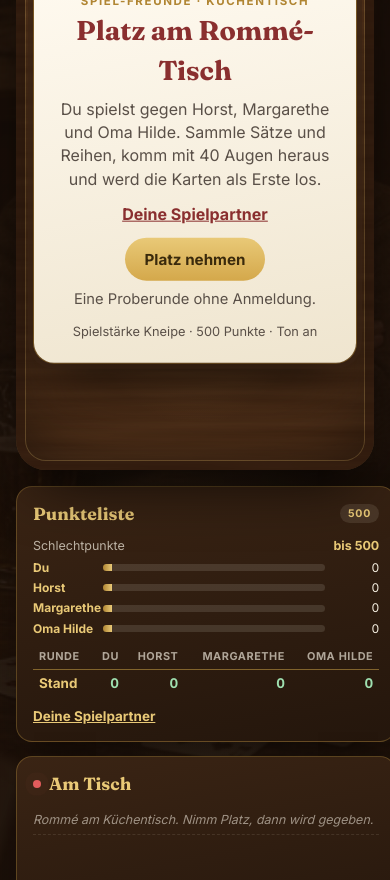
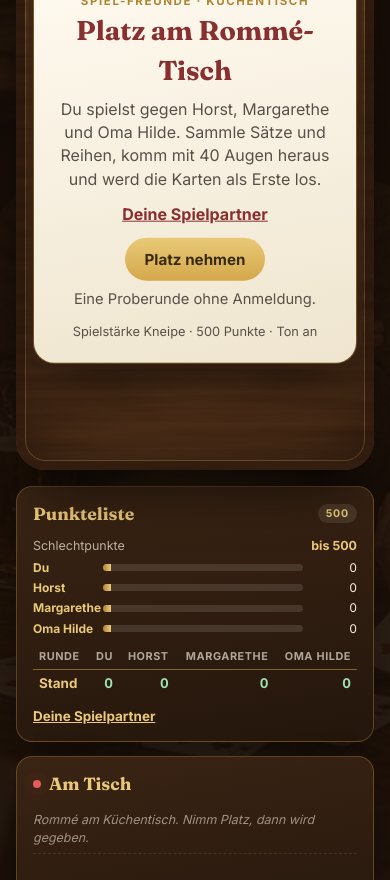
Before and after one commit to mike20082015/spiel-freunde, a plain HTML site: page public/romme/index.html in a window 390 px wide. Shown: the part 220-1100 px from the top of the page. Drawn offline with Linux system fonts and the light colour scheme; no server answers.

Commit message:
Keep Canasta and Rommé side cards inside a phone screen. (#35)
min-width: 0 on .side-card matches Skat, so the mobile sidebar track
shrinks to the viewport. At 390px the page scroll width goes from 395
to 390.

Co-authored-by: Cursor Agent <cursoragent@cursor.com>
Co-authored-by: mike20082015 <mike20082015@users.noreply.github.com>

```diff
--- a/public/canasta/css/canasta.css
+++ b/public/canasta/css/canasta.css
@@ -190,7 +190,7 @@ button.card{padding:0;text-align:left}
 .intro a{color:var(--wine);font-weight:700}
 
 .sidebar{display:flex;flex-direction:column;gap:14px;min-height:0}
-.side-card{background:linear-gradient(170deg,#3a2414,#24160c);border:1px solid rgba(212,168,75,.3);border-radius:16px;padding:14px 16px;box-shadow:0 18px 40px -18px rgba(0,0,0,.6)}
+.side-card{min-width:0;background:linear-gradient(170deg,#3a2414,#24160c);border:1px solid rgba(212,168,75,.3);border-radius:16px;padding:14px 16px;box-shadow:0 18px 40px -18px rgba(0,0,0,.6)}
 .side-card h2{font-family:var(--serif);font-size:1.1rem;color:var(--gold-2);display:flex;align-items:center;gap:8px;margin-bottom:10px}
 .mode-badge{margin-left:auto;font-family:var(--sans);font-size:.66rem;letter-spacing:.08em;text-transform:uppercase;font-weight:700;background:rgba(247,241,227,.1);padding:2px 8px;border-radius:999px}
 .score-card{flex:none}
--- a/public/romme/css/romme.css
+++ b/public/romme/css/romme.css
@@ -190,7 +190,7 @@ button.card{padding:0;text-align:left}
 .intro a{color:var(--wine);font-weight:700}
 
 .sidebar{display:flex;flex-direction:column;gap:14px;min-height:0}
-.side-card{background:linear-gradient(170deg,#3a2414,#24160c);border:1px solid rgba(212,168,75,.3);border-radius:16px;padding:14px 16px;box-shadow:0 18px 40px -18px rgba(0,0,0,.6)}
+.side-card{min-width:0;background:linear-gradient(170deg,#3a2414,#24160c);border:1px solid rgba(212,168,75,.3);border-radius:16px;padding:14px 16px;box-shadow:0 18px 40px -18px rgba(0,0,0,.6)}
 .side-card h2{font-family:var(--serif);font-size:1.1rem;color:var(--gold-2);display:flex;align-items:center;gap:8px;margin-bottom:10px}
 .mode-badge{margin-left:auto;font-family:var(--sans);font-size:.66rem;letter-spacing:.08em;text-transform:uppercase;font-weight:700;background:rgba(247,241,227,.1);padding:2px 8px;border-radius:999px}
 .score-card{flex:none}
```
